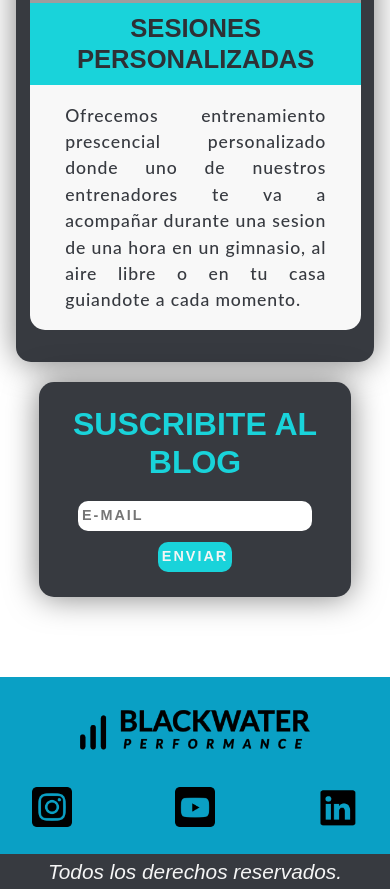
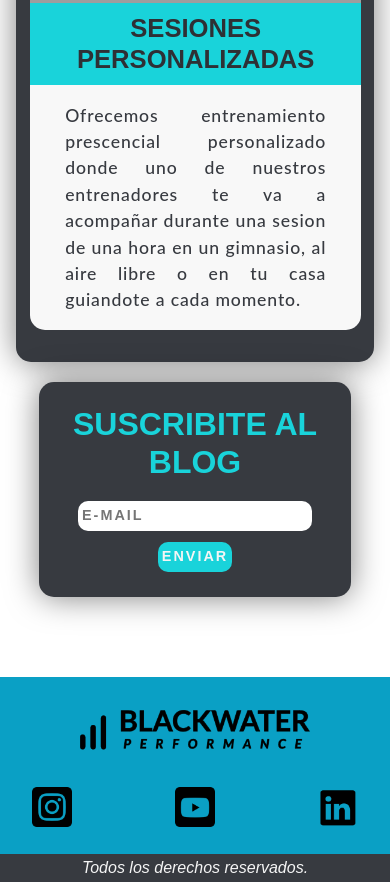
Before and after one commit to j-madruga/Blackwater-Performance, a website: page index.html in a window 390 px wide. Shown: the part 3249-4138 px from the top of the page. Drawn offline with nearby package versions, Linux system fonts and the light colour scheme; grey boxes are pictures that could not be loaded; a web font is replaced by a local one.

Commit message:
responsive 360px y 768px) mas comentarios (falta index, productos y sobre nosotros

```diff
--- a/scss/_components.scss
+++ b/scss/_components.scss
@@ -1,5 +1,5 @@
 // ----------------------------------------------------------------------------------
-// barra de navegación
+//  NAVBAR
 // ----------------------------------------------------------------------------------
 .nav__logo--size {
     height: 70px;
@@ -16,6 +16,7 @@
         @include textStyle($ffLato, 1.3rem, normal, 800, $darkGrey);
     }
 }
+// responsive de barra de navegacion hasta 800px
 @media only screen and (max-width: 800px) {
     nav {
         padding-right: 0em;
@@ -26,6 +27,7 @@
         }
     }
 }
+// responsive de barra de navegacion hasta 600px
 @media only screen and (min-width:360px) and (max-width:600px) {
     .nav__logo--size {
         width: 200px;
@@ -36,9 +38,11 @@
         padding-right: 0em;
     }
 }
+
 // ----------------------------------------------------------------------------------
-// banner principal
+// BANNER PRINCIPAL
 // ----------------------------------------------------------------------------------
+// estilo del banner principal
 .banner__titulo {
     background-image: url(../img/box-cross-banner.jpg);
     background-size: cover;
@@ -64,6 +68,7 @@
         z-index: 1;
     }
     .banner__subtitle--page {
+        // subtitulo que indica en que pagina de sitio se esta ubicado
         @include textStyle($ffLato, 3.5rem, initial, 900, $lightBlue);
         display: inline;
         letter-spacing: .3em;
@@ -79,12 +84,14 @@
     }
 }
 .banner__titulo::before {
+    // pseudoelmento que da el overlay oscuro al banner principal
     content: " ";
     width: 100%;
     height: 100%;
     position: absolute;
     background: rgba(0,0,0,0.45);
 }
+// responsive del banner principal hasta 800px
 @media only screen and (max-width: 800px) {
     .banner__titulo {
         h1 {
@@ -98,6 +105,7 @@
         }
     }
 }
+// responsive del banner principal hasta 600px
 @media only screen and (min-width:360px) and (max-width:600px) {
     .banner__titulo {
         margin-top: 4.3rem;
@@ -121,7 +129,7 @@
     }
 }
 // ----------------------------------------------------------------------------------
-// call to action
+// CALL TO ACTION
 // ----------------------------------------------------------------------------------
 // layout del call to action -----
 .actionCall--flexRow {
@@ -129,7 +137,6 @@
     justify-content: center;
     align-items: center;
 }
-
 // call to action container -----
 .actionCall {
     @extend %darkContainer;
@@ -168,6 +175,7 @@
         background-color: $darkerGrey;
     }
 }
+// responsive del call to action hasta 800px
 @media only screen and (max-width: 800px) {
     .actionCall {
         h4 {
@@ -178,6 +186,7 @@
         }
     }
 }
+// responsive del call to action hasta 800px
 @media only screen and (min-width:360px) and (max-width:600px) {
     .actionCall {
         h4 {
@@ -196,7 +205,7 @@
     }
 }
 // ----------------------------------------------------------------------------------
-// form
+// FORMULARIO PRINCIPAL
 // ----------------------------------------------------------------------------------
 .formContainer {
     margin: auto;
@@ -223,6 +232,7 @@
         @extend %displayFlexRow;
         justify-content: center;
         .formContainer__form--grid {
+        // contenerdor en el formulario al que se le aplica grid
             display: grid;
             grid-template-columns: 1fr 1fr;
             grid-template-rows: auto auto auto auto auto;
@@ -237,6 +247,7 @@
             text-align: left;
             align-items: center;
             div {
+            // caracteristicas generales de divs que contienen labels e inputs/textarea/submit
                 @extend %displayFlexRow;
                 justify-content: space-between;
                 margin-bottom: 1rem;
@@ -274,6 +285,7 @@
                     border: none;
                 }
             }
+            // clase que diferencia los divs para poder asignarles un grid-area
             .form__div--nombre {
                 grid-area: nombre;
             }
@@ -296,6 +308,7 @@
                 grid-area: submit;
                 justify-self: center;
                 input {
+                // boton de submit de formulario
                     @extend %button;
                     @include textStyle($ffMonserrat, 1rem, normal, 800, whitesmoke);
                     background-color: $darkGrey;
@@ -304,6 +317,7 @@
         }
     }
 }
+// responsive de formulario hasta 800px
 @media only screen and (max-width: 800px) {
     .formContainer {
 
@@ -318,6 +332,7 @@
         }
     }
 }
+// responsive del formulario hasta 600px
 @media only screen and (min-width:360px) and (max-width:600px) {
     .formContainer {
         h4 {
@@ -360,7 +375,7 @@
 }
 
 // ----------------------------------------------------------------------------------
-// footer
+// FOOTER
 // ----------------------------------------------------------------------------------
 footer {
     margin-top: 5rem;
@@ -403,6 +418,7 @@ footer {
         }
     }
 }
+// ultima linea del footer
 .footer__div--bottom {
     p {
         @include textStyle($ffMonserrat, 1.3rem, italic, 500, whitesmoke);
@@ -411,7 +427,7 @@ footer {
         margin-bottom: 0;
     }
 }
-
+// responsive del footer hasta 800px
 @media only screen and (max-width: 800px) {
     .footer__div ul {
         .footer__div--flex {
@@ -428,6 +444,7 @@ footer {
         }
     }
 }
+// responsive del footer hasta 600px
 @media only screen and (min-width:360px) and (max-width:600px) {
     .footer__div ul {
         .footer__div--flex {
@@ -447,3 +464,8 @@ footer {
         }
     }
 }
+.footer__div--bottom {
+    p {
+        @include textStyle($ffMonserrat, 1rem, italic, 500, whitesmoke);
+    }
+}
--- a/scss/views/_productos.scss
+++ b/scss/views/_productos.scss
@@ -64,7 +64,6 @@
     }
 }
 
-// responsive pagina de productos
 @media only screen and (max-width: 800px) {
     .productContainer {
         p {
@@ -75,6 +74,7 @@
         margin: 1em 2em;
     }
 }
+// responsive pagina de productos.html hasta 600px
 @media only screen and (min-width: 360px) and (max-width: 600px) {
     .productContainer {
         h3 {
--- a/scss/views/_sobre-nosotros.scss
+++ b/scss/views/_sobre-nosotros.scss
@@ -8,6 +8,7 @@
     }
 }
 
+// estilo de seccion de presentación del fundador
 .divFundador {
     @extend .presentation__article--backward;
     margin: 4% 12%;
@@ -30,13 +31,14 @@
     }
 }
 
+// clase modificadora de call to action de sobre-nosotros.html
 .actionCall__form--padding {
     form {
         padding-bottom: 1.85em;
     }
 }
 
-// responsive pagina sobre nosotros
+// responsive pagina de sobre-nosotros.html hasta 800px
 @media only screen and (max-width: 800px) {
     .cardQuienes {
         grid-template-columns: 1fr;
@@ -74,7 +76,7 @@
         }
     }
 }
-
+// responsive pagina de sobre-nosotros.html hasta 600px
 @media only screen and (min-width:360px) and (max-width:600px) {
     .cardQuienes {
         img {
```
Also changed, not shown: scss/views/_blog.scss (+8 -0 lines), scss/views/_index.scss (+5 -3 lines), css/styles.css.
